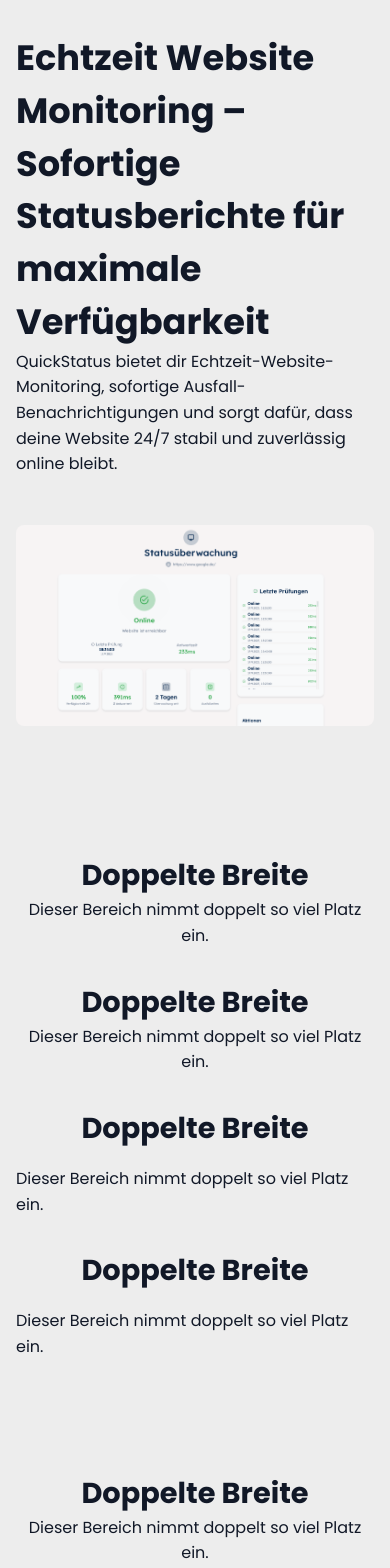
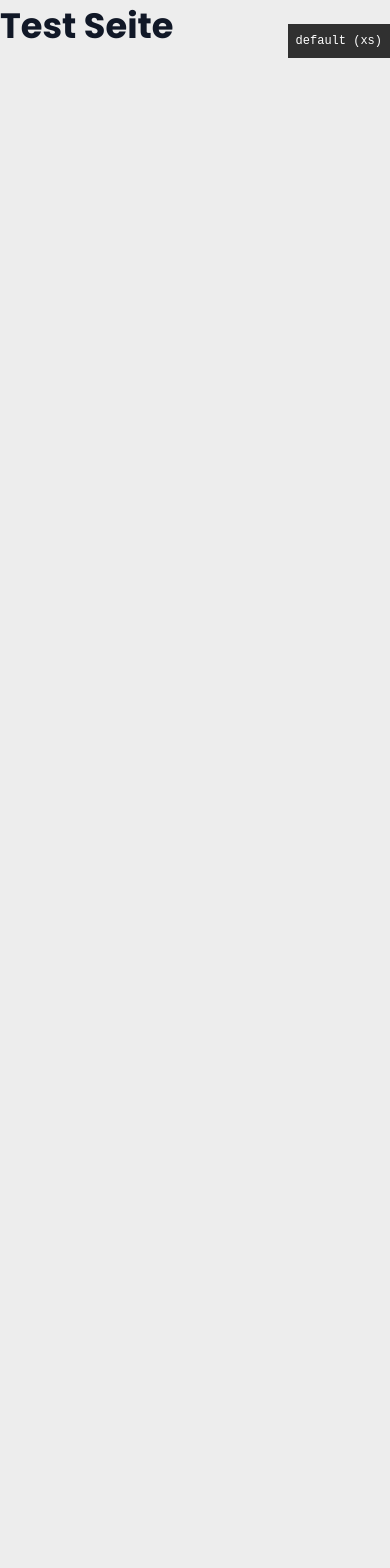
Before and after one commit to dannynothdurft/ui-ux, a Next.js app: page / in a window 390 px wide. Shown: the top 1568 px of the page. After the commit the page ends 844 px from the top, so only its background shows below. Built offline with nearby package versions, Linux system fonts and the light colour scheme.

Commit message:
Neue Breakpoints

```diff
--- a/src/app/page.tsx
+++ b/src/app/page.tsx
@@ -1,95 +1,7 @@
-import { Section, SectionContent,SectionItem, SectionImage, SectionText, } from '@/ux/Section';
 
 export default function Home() {
   return (<>
-    <Section>
-        <SectionContent>
-          <SectionItem>
-            <SectionText>
-              <h1 className="gradient-text">
-            Echtzeit Website Monitoring – Sofortige Statusberichte für maximale
-            Verfügbarkeit
-          </h1>
-          <p>
-            QuickStatus bietet dir Echtzeit-Website-Monitoring, sofortige
-            Ausfall-Benachrichtigungen und sorgt dafür, dass deine Website 24/7
-            stabil und zuverlässig online bleibt.
-          </p>
-
-            </SectionText>
-          </SectionItem>
-          <SectionItem>
-            <SectionImage src="/image.png"
-        alt="Beschreibung"
-        aspectRatio="landscape"
-              objectFit="cover"
-            width={1000}
-            height={1000}
-            priority
-           fullWidth
-
-            />
-
-          </SectionItem>
-        </SectionContent>
-      </Section>
-<Section padding="large">
-  <SectionContent layout="grid-4" gap="md" verticalAlign="stretch">
-
-  <SectionText align="center">
-        <h2>Doppelte Breite</h2>
-        <p>Dieser Bereich nimmt doppelt so viel Platz ein.</p>
-        </SectionText>
-        <SectionText align="center">
-        <h2>Doppelte Breite</h2>
-        <p>Dieser Bereich nimmt doppelt so viel Platz ein.</p>
-        </SectionText>
-
-        <h2 className='text-center'>Doppelte Breite</h2>
-        <p>Dieser Bereich nimmt doppelt so viel Platz ein.</p>
-
-
-        <h2 className='text-center'>Doppelte Breite</h2>
-        <p>Dieser Bereich nimmt doppelt so viel Platz ein.</p>
-
-  </SectionContent>
-</Section>
-
-<Section>
-  <SectionContent layout="flex-row" verticalAlign="center" gap="lg">
-    <SectionItem flex={2}>
-      <SectionText align="center">
-        <h2>Doppelte Breite</h2>
-        <p>Dieser Bereich nimmt doppelt so viel Platz ein.</p>
-      </SectionText>
-    </SectionItem>
-    <SectionItem flex={1}>
-      <SectionImage
-        src="/image.png"
-        alt="Beschreibung"
-        aspectRatio="square"
-        objectFit="cover"
-      />
-    </SectionItem>
-  </SectionContent>
-</Section>
-
-<Section backgroundColor="#f5f5f5">
-  <SectionContent layout="image-left" verticalAlign="center" gap="xl">
-    <SectionImage
-      src="/image.png"
-      alt="Hero Image"
-      fullWidth
-      objectFit="cover"
-      aspectRatio="landscape"
-    />
-    <SectionText align="center">
-      <h1>Überschrift</h1>
-      <p>Lorem ipsum dolor sit amet, consectetur adipiscing elit.</p>
-      <button>Call to Action</button>
-    </SectionText>
-  </SectionContent>
-</Section>
+<h1 className='test'>Test Seite</h1>
   </>
   )
 }
--- a/src/styles/_reset.scss
+++ b/src/styles/_reset.scss
@@ -80,9 +80,9 @@ html {
 
   // Typografie
   line-height: 1.15;
-  font-family: $font-family-base;
-  font-size: $font-size-md;
-  color: $color-text-primary;
+  font-family: var(--font-family-base);
+  font-size: var(--font-size-md);
+  color: var(--color-text-primary);
 
   // Scrollverhalten
   scroll-behavior: smooth;
@@ -100,12 +100,12 @@ body {
   margin: 0;
   padding: 0;
 
-  // Darstellung
-  background-color: $color-background-primary;
-  color: $color-text-primary;
+  //Darstellung
+  background-color: var(--color-background-primary);
+  color: var(--color-text-primary);
   font-family: inherit;
   font-size: inherit;
-  line-height: $line-height-normal;
+  line-height: var(--line-height-normal);
 
   // Rendering
   -webkit-font-smoothing: antialiased;
@@ -163,7 +163,7 @@ address {
 pre {
   margin: 0;
   padding: 0;
-  font-family: $font-family-mono;
+  font-family: var(--font-family-mono);
   font-size: inherit;
   line-height: inherit;
   white-space: pre-wrap;
@@ -173,7 +173,7 @@ pre {
 code, kbd, samp {
   margin: 0;
   padding: 0;
-  font-family: $font-family-mono;
+  font-family: var(--font-family-mono);
   font-size: inherit;
 }
 
@@ -601,7 +601,7 @@ noscript {
 // =============================================================================
 
 :focus {
-  outline: 2px solid $color-primary;
+  outline: 2px solid var(--color-primary);
   outline-offset: 2px;
 }
 
@@ -610,18 +610,18 @@ noscript {
 }
 
 :focus-visible {
-  outline: 2px solid $color-primary;
+  outline: 2px solid var(--color-primary);
   outline-offset: 2px;
 }
 
 ::selection {
-  background-color: color-opacity($color-primary, 0.2);
+  background-color: color-opacity(var(--color-primary), 0.2);
   color: inherit;
   text-shadow: none;
 }
 
 ::-moz-selection {
-  background-color: color-opacity($color-primary, 0.2);
+  background-color: color-opacity(var(--color-primary), 0.2);
   color: inherit;
   text-shadow: none;
 }
@@ -631,25 +631,25 @@ noscript {
 // =============================================================================
 
 ::placeholder {
-  color: $color-gray-400;
+  color: var(--color-gray-400);
   opacity: 1;
   font: inherit;
 }
 
 ::-webkit-input-placeholder {
-  color: $color-gray-400;
+  color: var(--color-gray-400);
   opacity: 1;
   font: inherit;
 }
 
 ::-moz-placeholder {
-  color: $color-gray-400;
+  color: var(--color-gray-400);
   opacity: 1;
   font: inherit;
 }
 
 :-ms-input-placeholder {
-  color: $color-gray-400;
+  color: var(--color-gray-400);
   opacity: 1;
   font: inherit;
 }
@@ -664,21 +664,21 @@ noscript {
 }
 
 ::-webkit-scrollbar-track {
-  background: $color-gray-100;
+  background: var(--color-gray-100);
   border-radius: 0;
 }
 
 ::-webkit-scrollbar-thumb {
-  background: $color-gray-400;
-  border-radius: $border-radius-full;
-  border: 2px solid $color-gray-100;
+  background: var(--color-gray-400);
+  border-radius: var(--border-radius-full);
+  border: 2px solid var(--color-gray-100);
 
   &:hover {
-    background: $color-gray-500;
+    background: var(--color-gray-500);
   }
 
   &:active {
-    background: $color-gray-600;
+    background: var(--color-gray-600);
   }
 }
 
@@ -706,11 +706,11 @@ noscript {
   position: absolute;
   top: -40px;
   left: 0;
-  background: $color-primary;
-  color: $color-white;
-  padding: $spacing-sm $spacing-md;
+  background: var(--color-primary);
+  color: var(--color-white);
+  padding: var(--spacing-sm) var(--spacing-md);
   text-decoration: none;
-  z-index: $z-index-max;
+  z-index: var(--z-index-max);
   transition: top 0.3s ease;
 
   &:focus {
@@ -750,7 +750,7 @@ noscript {
 
   pre,
   blockquote {
-    border: 1px solid $color-gray-300;
+    border: 1px solid var(--color-gray-300);
     page-break-inside: avoid;
   }
 
@@ -785,7 +785,7 @@ button {
 
 // Edge Placeholder Fix
 ::-ms-input-placeholder {
-  color: $color-gray-400 !important;
+  color: var(--color-gray-400) !important;
 }
 
 
@@ -811,7 +811,7 @@ button {
 
 // Konsistente Focus-Styles
 :where(button, input, select, textarea, a):focus-visible {
-  outline: 2px solid $color-primary;
+  outline: 2px solid var(--color-primary);
   outline-offset: 2px;
 }
 
@@ -839,7 +839,7 @@ button {
 // =============================================================================
 
 strong, b {
-  font-weight: $font-weight-bold;
+  font-weight: var(--font-weight-bold);
 }
 
 em, i {
@@ -871,7 +871,7 @@ abbr[title] {
 }
 
 mark {
-  background-color: color-opacity($color-warning, 0.2);
+  background-color: color-opacity(var(--color-warning), 0.2);
   color: inherit;
 }
 
--- a/src/styles/ux-components/desktopnav.scss
+++ b/src/styles/ux-components/desktopnav.scss
@@ -189,7 +189,7 @@
   grid-template-columns: repeat(auto-fit, minmax(200px, 1fr));
   gap: $spacing-md;
 
-  @media (max-width: $xl) {
+  @include max-breakpoint('xl') {
     grid-template-columns: repeat(2, 1fr);
   }
 }
@@ -258,7 +258,7 @@
 }
 
 // Responsive für Desktop
-@media #{ $mqLG } {
+@include min-breakpoint('md') {
   .desktop-nav {
       display: inline-flex;
   }
--- a/src/styles/ux-components/logo.scss
+++ b/src/styles/ux-components/logo.scss
@@ -160,7 +160,7 @@
 }
 
 // Responsive Logo
-@media (max-width: $md) {
+@include max-breakpoint('md') {
   .logo--responsive {
     &.logo--horizontal {
       flex-direction: column;
--- a/src/styles/ux-components/mobilenav.scss
+++ b/src/styles/ux-components/mobilenav.scss
@@ -11,7 +11,7 @@
     cursor: pointer;
     padding: 0;
 
-    @media #{ $mqLG } {
+    @include min-breakpoint('md') {
       display: none;
     }
 
--- a/src/styles/variables/_breakpoints.scss
+++ b/src/styles/variables/_breakpoints.scss
@@ -1,41 +1,24 @@
+// Variablen
 // =============================================================================
-// MOBILE-FIRST BREAKPOINTS
-// =============================================================================
+$xs: 320px;
+$sm: 480px;
+$md: 768px;
+$lg: 1024px;
+$xl: 1300px;
+$xxl: 1440px;
 
-// Breakpoint Variablen (Pixel-Werte)
-$xs: 319px;    // Sehr kleine Geräte
-$sm: 320px;    // Kleine Smartphones
-$md: 480px;    // Standard Smartphones
-$lg: 768px;    // Tablets (Portrait)
-$xl: 1024px;   // Tablets (Landscape) / kleine Desktops
-$xxl: 1300px;  // Große Laptops/Desktops
-$xxxl: 1440px; // Full-HD & Widescreen
-
-// Media Query Variablen
-$mqXS: 'only screen and (max-width: #{$xs})';
-$mqSM: 'only screen and (min-width: #{$sm})';
-$mqMD: 'only screen and (min-width: #{$md})';
-$mqLG: 'only screen and (min-width: #{$lg})';
-$mqXL: 'only screen and (min-width: #{$xl})';
-$mqXXL: 'only screen and (min-width: #{$xxl})';
-$mqXXXL: 'only screen and (min-width: #{$xxxl})';
-
-// Breakpoint Map für Mixins
 $breakpoints: (
   'xs': $xs,
   'sm': $sm,
   'md': $md,
   'lg': $lg,
   'xl': $xl,
-  'xxl': $xxl,
-  'xxxl': $xxxl
+  'xxl': $xxl
 );
 
-// =============================================================================
-// BREAKPOINT MIXINS
+// MIXINS
 // =============================================================================
 
-// Mixin für Mindest-Breakpoint
 @mixin min-breakpoint($breakpoint-name) {
   $breakpoint-value: map-get($breakpoints, $breakpoint-name);
 
@@ -48,12 +31,11 @@ $breakpoints: (
   }
 }
 
-// Mixin für Maximal-Breakpoint
 @mixin max-breakpoint($breakpoint-name) {
   $breakpoint-value: map-get($breakpoints, $breakpoint-name);
 
   @if $breakpoint-value {
-    @media only screen and (max-width: ($breakpoint-value - 1px)) {
+    @media only screen and (max-width: ($breakpoint-value - 0.02px)) {
       @content;
     }
   } @else {
@@ -61,13 +43,12 @@ $breakpoints: (
   }
 }
 
-// Mixin für Breakpoint-Bereich
 @mixin between-breakpoints($min-breakpoint, $max-breakpoint) {
   $min-value: map-get($breakpoints, $min-breakpoint);
   $max-value: map-get($breakpoints, $max-breakpoint);
 
   @if $min-value and $max-value {
-    @media only screen and (min-width: $min-value) and (max-width: ($max-value - 1px)) {
+    @media only screen and (min-width: $min-value) and (max-width: ($max-value - 0.02px)) {
       @content;
     }
   } @else {
@@ -75,63 +56,52 @@ $breakpoints: (
   }
 }
 
-// =============================================================================
-// RESPONSIVE UTILITIES
-// =============================================================================
-
-// Mixin für responsive Eigenschaften
 @mixin responsive-property($property, $default-value, $breakpoint-values: ()) {
-  #{$property}: $default-value;
+  #{$property}: $default-value#{if($important, " !important", "")};
 
   @each $breakpoint-name, $value in $breakpoint-values {
     @include min-breakpoint($breakpoint-name) {
-      #{$property}: $value;
+      #{$property}: $value#{if($important, " !important", "")};
     }
   }
 }
 
-// Element auf bestimmten Breakpoints ausblenden
 @mixin hide-on($breakpoint-name) {
   @include min-breakpoint($breakpoint-name) {
     display: none !important;
   }
 }
 
-// Element nur auf bestimmten Breakpoints anzeigen
 @mixin show-only-on($breakpoint-name) {
   display: none !important;
 
   @include min-breakpoint($breakpoint-name) {
-    display: block !important;
+    display: initial !important;
   }
 }
 
-// =============================================================================
-// BREAKPOINT DEBUG (für Entwicklung)
+// DEBUG
 // =============================================================================
 
 @mixin breakpoint-debug {
   body::before {
-    content: 'default (xs)';
+    content: "default (xs)";
     position: fixed;
-    top: 0;
+    top: 24px;
     right: 0;
     background: rgba(0, 0, 0, 0.8);
-    color: white;
+    color: #FFF;
     padding: 0.5rem;
     z-index: 9999;
     font-family: monospace;
     font-size: 12px;
 
-    // Aktuellen Breakpoint anzeigen
-    @include min-breakpoint('sm') { content: 'sm'; }
-    @include min-breakpoint('md') { content: 'md'; }
-    @include min-breakpoint('lg') { content: 'lg'; }
-    @include min-breakpoint('xl') { content: 'xl'; }
-    @include min-breakpoint('xxl') { content: 'xxl'; }
-    @include min-breakpoint('xxxl') { content: 'xxxl'; }
+    @include min-breakpoint('sm') { content: 'screen SM'; }
+    @include min-breakpoint('md') { content: 'screen MD'; }
+    @include min-breakpoint('lg') { content: 'screen LG'; }
+    @include min-breakpoint('xl') { content: 'screen XL'; }
+    @include min-breakpoint('xxl') { content: 'screen XXL'; }
   }
 }
 
-// Für Entwicklung aktivieren (auskommentieren):
-// @include breakpoint-debug;
+@include breakpoint-debug;
```
Also changed, not shown: src/styles/globals.scss (+3 -15 lines), src/styles/ux-components/section.scss (+20 -20 lines), 1 other file (tests, documents, lock files or other folders).
